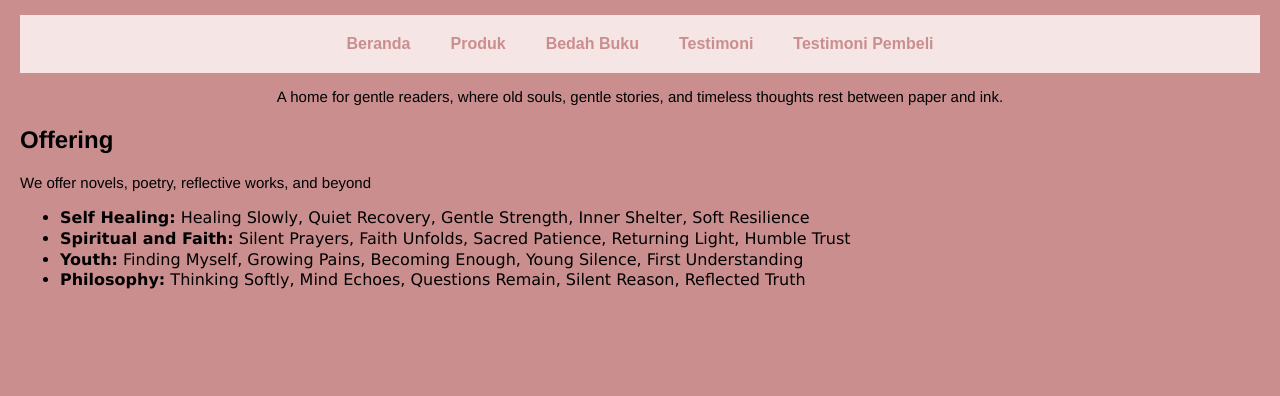
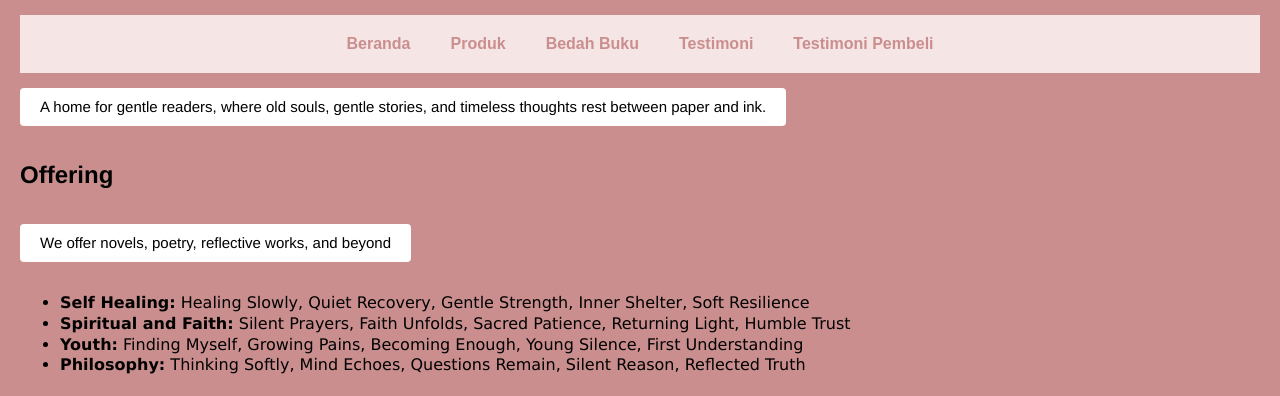
Before and after one commit to Latifah-el/Humairo-Latifah-11D, a plain HTML site: page index.html in a window 1280 px wide. Shown: the part 639-1035 px from the top of the page. Before the commit the page ends 950 px from the top, so only its background shows below. Drawn offline with Linux system fonts and the light colour scheme.

Commit message:
Update style.css

```diff
--- a/style.css
+++ b/style.css
@@ -15,6 +15,10 @@ p {
     font-family: 'Franklin Gothic Medium', 'Arial Narrow', Arial, sans-serif;
     text-align: center;
     line-height: 1.2;
+    background-color: #ffffff;
+    padding: 10px 20px;
+    display: inline-block;
+    border-radius: 4px;
 }
 h2 {
     font-family: 'Franklin Gothic Medium', 'Arial Narrow', sans-serif;
@@ -166,4 +170,5 @@ header img {
   width: 100%;
   height: auto;
   display: block;
+
 }
```
